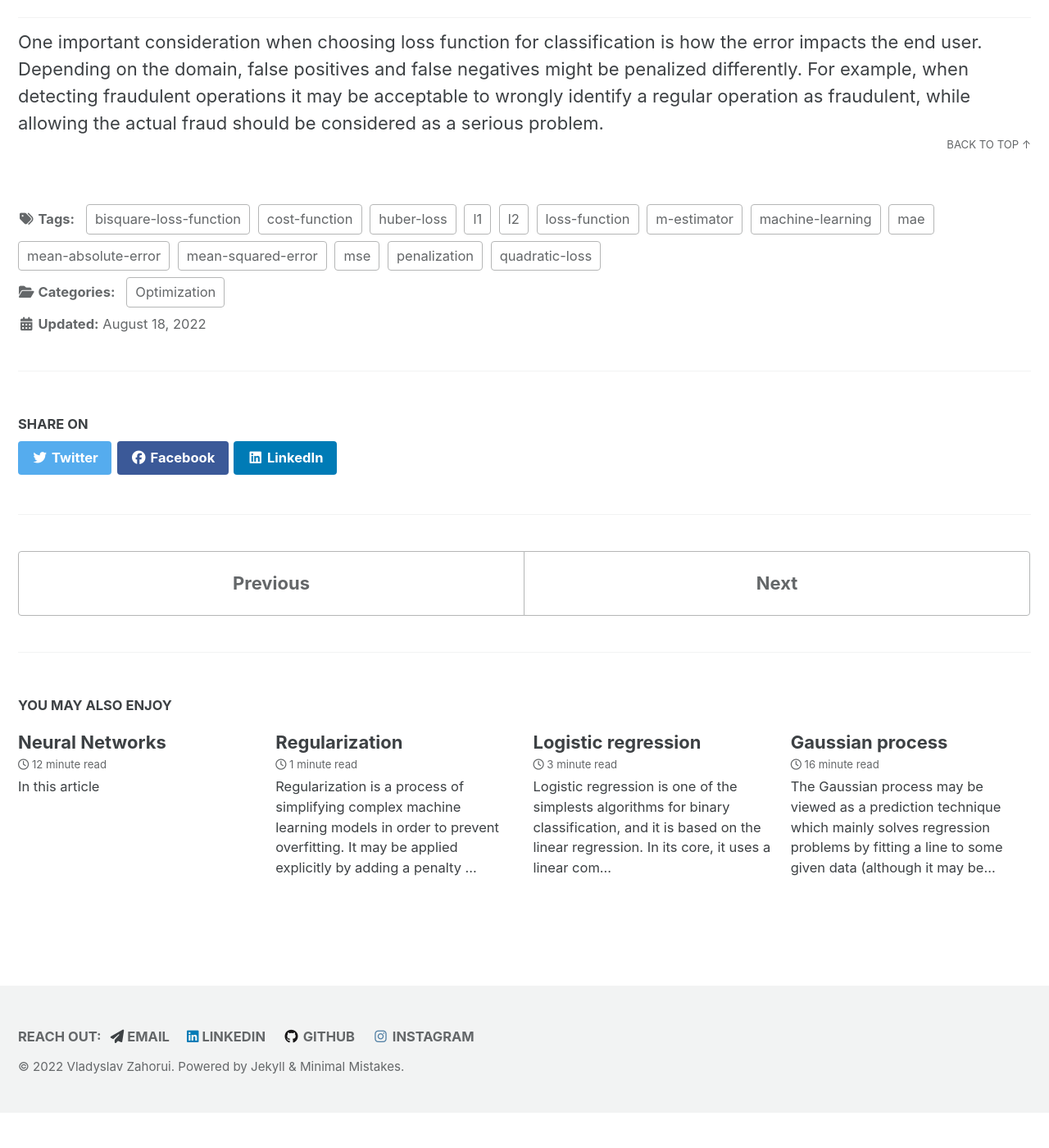
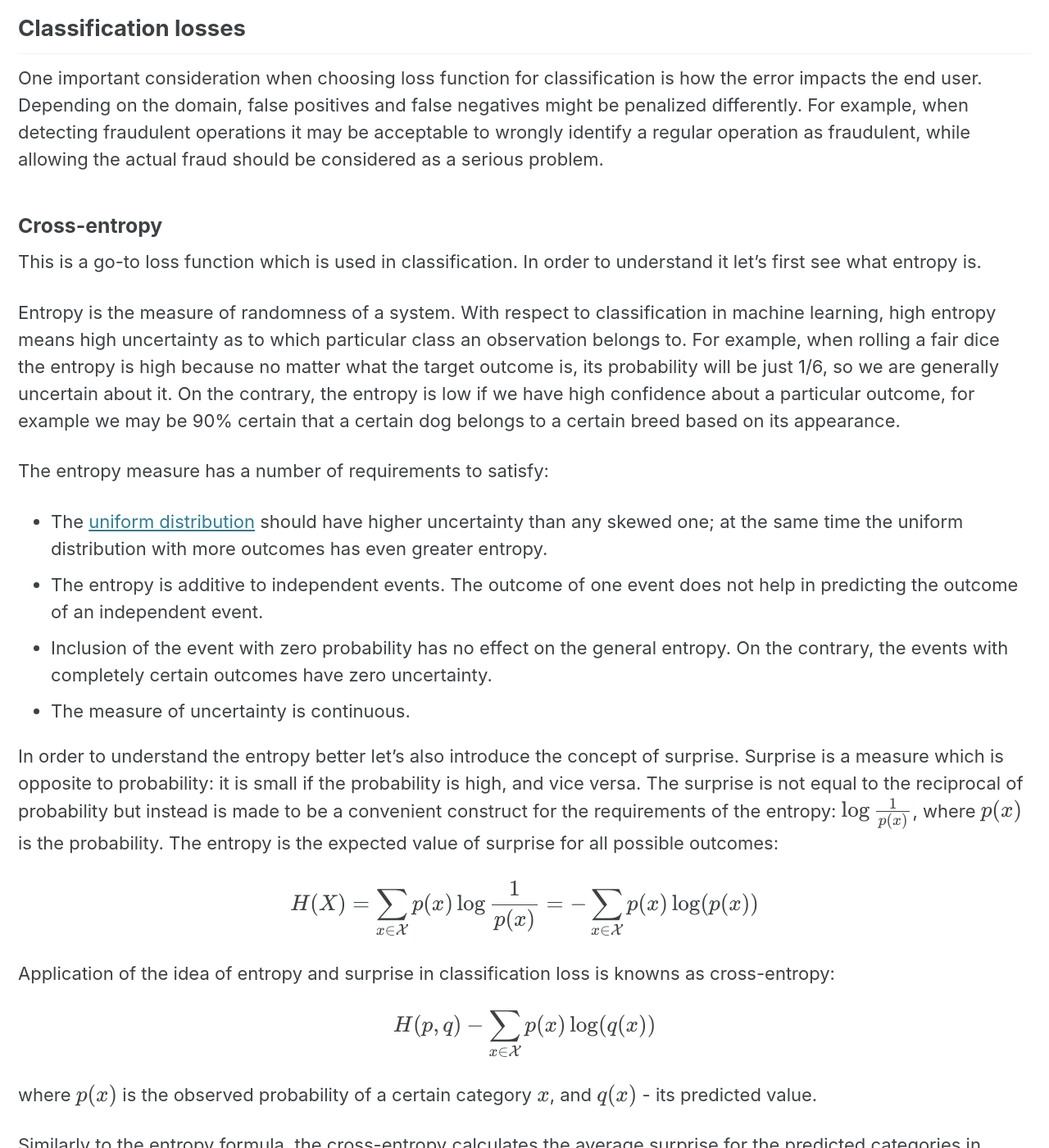
Before and after one commit to vzahorui/vzahorui.github.io, a Jekyll site: the page built from _posts/2019-10-14-loss-functions.md, in a window 1280 px wide and 1400 px high, scrolled down 5111 px. Shown: the whole window at 82% size. Built offline with Jekyll 4.4.1, drawn with Linux system fonts in a browser that asks for light colours; cached includes are drawn as plain includes; nearby versions of some CDN libraries; formulas are drawn with MathJax 3; before the commit the page ends 6468 px from its top, so only the background shows below that; some of the changed text lies outside the part shown.

Commit message:
added cross-entropy loss function

```diff
--- a/_posts/2019-10-14-loss-functions.md
+++ b/_posts/2019-10-14-loss-functions.md
@@ -3,8 +3,8 @@ layout: single
 title: "Loss functions"
 description: Explaining what the loss function is and how machine learning utilizes it
 category: "Optimization"
-tags: machine-learning loss-function cost-function penalization mse l2 mean-squared-error quadratic-loss l1 mean-absolute-error mae m-estimator huber-loss bisquare-loss-function
-date: 2022-08-18
+tags: machine-learning loss-function cost-function penalization mse l2 mean-squared-error quadratic-loss l1 mean-absolute-error mae m-estimator huber-loss bisquare-loss-function entropy cross-entropy
+date: 2022-11-27
 ---
 
 In machine learning the loss function (or cost, or cost function) is something that lets the machine to actually "learn". The loss function is the function of parameters, it evaluates the error of a model by comparing each predicted result with the actual observed data, thus measuring the residuals for different sets of parameters. Then it aggregates all individual residuals and comes up with a single value which generally describes how badly the function fits to the actual input data: the greater the value of the loss function - the worse is the model. Using different optimization techniques the loss function is minimized to a reasonable extent, thus making a machine learning model better.
@@ -20,6 +20,7 @@ In a broad sense, with respect to the type of machine learning problem, the two
   * [Mean absolute error](#mae)
   * [M-estimators](#m_estimators)
 * [Classification losses](#classification_loss)
+  * [Cross-entropy](#entropy)
 
 <div id='regression_loss'/>
 ## Regression losses
@@ -116,4 +117,32 @@ This type of function is even more robust than the Huber M-estimator. For the re
 ## Classification losses
 
 One important consideration when choosing loss function for classification is how the error impacts the end user. Depending on the domain, false positives and false negatives might be penalized differently. For example, when detecting fraudulent operations it may be acceptable to wrongly identify a regular operation as fraudulent,  while allowing the actual fraud should be considered as a serious problem.
+
+<div id='entropy'/>
+### Cross-entropy
+
+This is a go-to loss function which is used in classification. In order to understand it let's first see what entropy is.
+
+Entropy is the measure of randomness of a system. With respect to classification in machine learning, high entropy means high uncertainty as to which particular class an observation belongs to. For example, when rolling a fair dice the entropy is high because no matter what the target outcome is, its probability will be just 1/6, so we are generally uncertain about it. On the contrary, the entropy is low if we have high confidence about a particular outcome, for example we may be 90% certain that a certain dog belongs to a certain breed based on its appearance.
+
+The entropy measure has a number of requirements to satisfy:
+ * The [uniform distribution]({{ site.baseurl }}{% link _posts/2021-03-27-statistical-distributions.md %}#uniform_distribution) should have higher uncertainty than any skewed one; at the same time the uniform distribution with more outcomes has even greater entropy.
+ * The entropy is additive to independent events. The outcome of one event does not help in predicting the outcome of an independent event.
+ * Inclusion of the event with zero probability has no effect on the general entropy. On the contrary, the events with completely certain outcomes have zero uncertainty.
+ * The measure of uncertainty is continuous.
+
+In order to understand the entropy better let's also introduce the concept of surprise. Surprise is a measure which is opposite to probability: it is small if the probability is high, and vice versa. The surprise is not equal to the reciprocal of probability but instead is made to be a convenient construct for the requirements of the entropy: $\log \frac{1}{p(x)}$, where $p(x)$ is the probability. The entropy is the expected value of surprise for all possible outcomes:
+
+$$H(X) = \sum_{x\in {\mathcal {X}}} p(x)\log \frac{1}{p(x)} = - \sum_{x\in {\mathcal {X}}} p(x)\log (p(x))$$
+
+Application of the idea of entropy and surprise in classification loss is knowns as cross-entropy:
+
+$$H(p, q)- \sum_{x\in {\mathcal {X}}} p(x) \log (q(x))$$
+
+where $p(x)$ is the observed probability of a certain category $x$, and $q(x)$ - its predicted value.
+
+Similarly to the entropy formula, the cross-entropy calculates the average surprise for the predicted categories in terms of their true probabilities. Intuitively, the loss is naturally increased if the model assigns high surprise for a category whose real observed share is not small (not surprising). The greater the distance from the true observation probability - the greater the loss.
+
+![](/assets/images/optimization/cross_entropy.png){: .align-center}
+
 <a href="#page-title" class="back-to-top">{{ site.data.ui-text[site.locale].back_to_top | default: 'Back to Top' }} &uarr;</a>
```
Also changed, not shown: _posts/2021-07-29-distance-metrics.md (+1 -1 lines), _posts/2022-11-06-neural-networks.md (+1 -2 lines), assets/images/optimization/cross_entropy.png (added), 1 other file.
